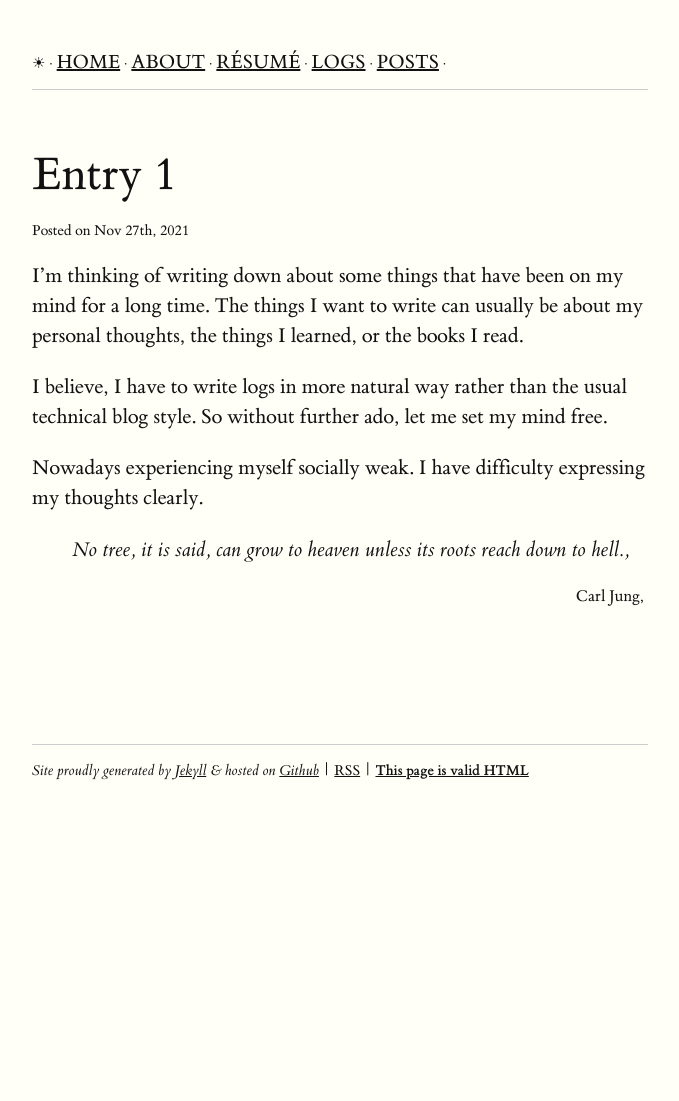
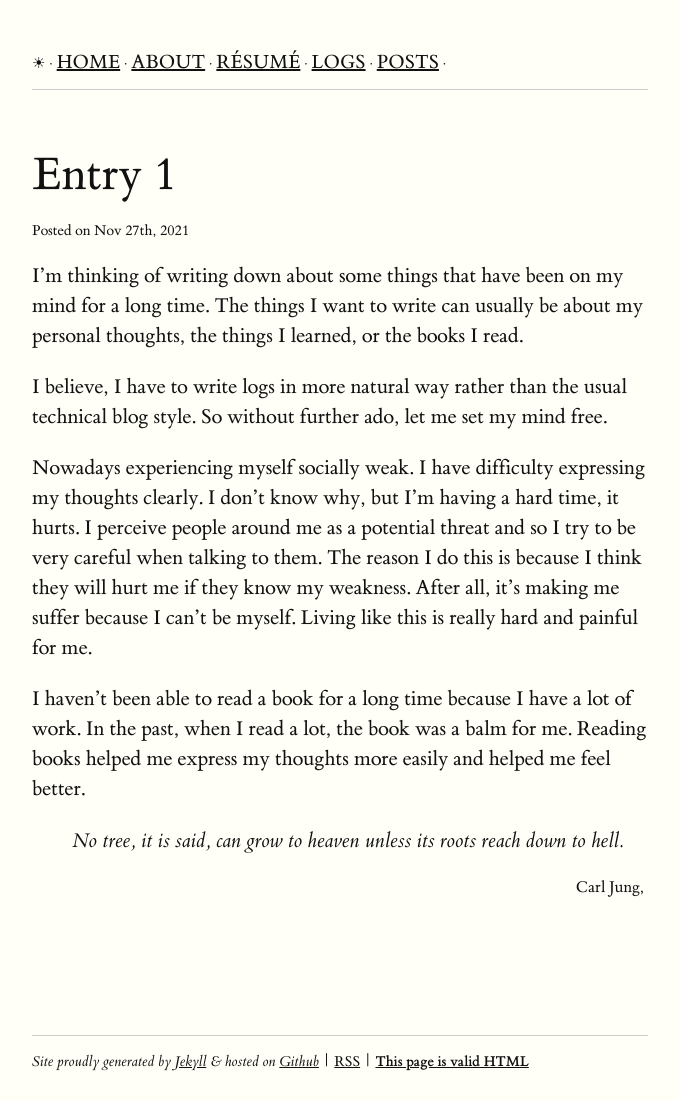
Before and after one commit to smodnix/smodnix.github.io, a Jekyll site: the page built from _logs/entry_1.md, in a window 1280 px wide. Shown: the whole page, without its empty margins (128-807 px from the left). Built offline with Jekyll 4.4.1, drawn with Linux system fonts in a browser that asks for light colours; before the commit the page ends 900 px from its top, so only the background shows below that.

Commit message:
entry modified

```diff
--- a/_logs/entry_1.md
+++ b/_logs/entry_1.md
@@ -8,6 +8,8 @@ I'm thinking of writing down about some things that have been on my mind for a l
 
 I believe, I have to write logs in more natural way rather than the usual technical blog style. So without further ado, let me set my mind free.
 
-Nowadays experiencing myself socially weak. I have difficulty expressing my thoughts clearly.
+Nowadays experiencing myself socially weak. I have difficulty expressing my thoughts clearly. I don't know why, but I'm having a hard time, it hurts. I perceive people around me as a potential threat and so I try to be very careful when talking to them. The reason I do this is because I think they will hurt me if they know my weakness. After all, it's making me suffer because I can't be myself. Living like this is really hard and painful for me.
 
-{% epigraph 'No tree, it is said, can grow to heaven unless its roots reach down to hell.', 'Carl Jung' %}
+I haven't been able to read a book for a long time because I have a lot of work. In the past, when I read a lot, the book was a balm for me. Reading books helped me express my thoughts more easily and helped me feel better.
+
+{% epigraph 'No tree, it is said, can grow to heaven unless its roots reach down to hell.' 'Carl Jung' %}
```
